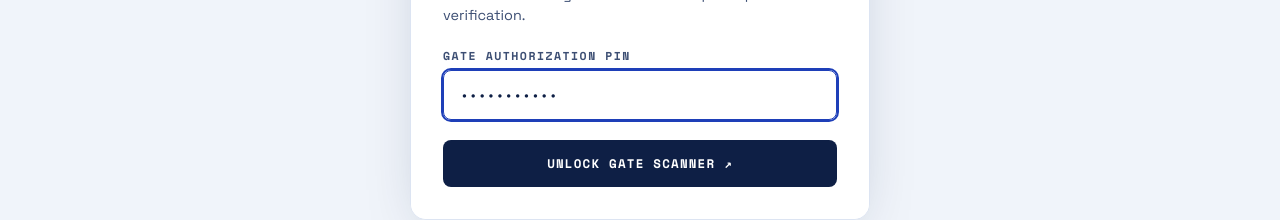
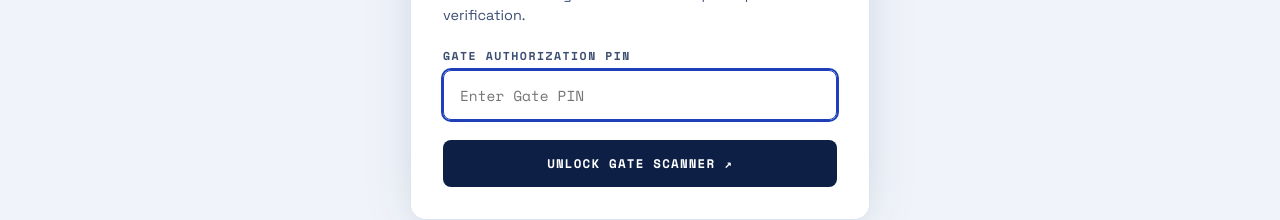
Before and after one commit to strixdominator/chronos-fest-portal, a Next.js app: page /scanner in a window 1280 px wide. Shown: the part 506-726 px from the top of the page. Built offline with nearby package versions, Linux system fonts and the light colour scheme.

Commit message:
security(scanner): remove default PIN values and all PIN hint text

```diff
--- a/src/app/api/scan/route.ts
+++ b/src/app/api/scan/route.ts
@@ -19,7 +19,7 @@ export async function POST(request: NextRequest) {
         {
           success: false,
           status: 'UNAUTHORIZED',
-          message: 'Access Denied: Invalid or missing Gate Authorization PIN. Enter "milan#entry" to authorize.',
+          message: 'Access Denied: Invalid or missing Gate Authorization PIN.',
           error: 'Access Denied: Invalid or missing Gate Authorization PIN.'
         },
         { status: 401 }
--- a/src/app/scanner/page.tsx
+++ b/src/app/scanner/page.tsx
@@ -38,7 +38,7 @@ interface ScanPreviewData {
 
 export default function GateScannerPage() {
   const [isAuthenticated, setIsAuthenticated] = useState(false);
-  const [pin, setPin] = useState('milan#entry');
+  const [pin, setPin] = useState('');
   const [pinError, setPinError] = useState('');
   const [volunteerName, setVolunteerName] = useState('Gate Security');
 
@@ -47,9 +47,6 @@ export default function GateScannerPage() {
     if (savedPin) {
       setPin(savedPin.trim().replace(/^["']|["']$/g, ''));
       setIsAuthenticated(true);
-    } else {
-      // Default to standard pass for seamless access
-      setPin('milan#entry');
     }
   }, []);
 
@@ -140,7 +137,7 @@ export default function GateScannerPage() {
       setPinError('');
       sessionStorage.setItem('dbit_scanner_pin', cleanedPin);
     } else {
-      setPinError('Access Denied: Invalid Gate Authorization PIN. (Default: milan#entry)');
+      setPinError('Access Denied: Invalid Gate Authorization PIN.');
     }
   };
 
@@ -239,7 +236,7 @@ export default function GateScannerPage() {
     setScanResult(null);
     setScanPreview(null);
 
-    const activePin = (pin || sessionStorage.getItem('dbit_scanner_pin') || 'milan#entry').trim().replace(/^["']|["']$/g, '');
+    const activePin = (pin || sessionStorage.getItem('dbit_scanner_pin') || '').trim().replace(/^["']|["']$/g, '');
 
     try {
       const res = await fetch('/api/scan', {
@@ -307,7 +304,7 @@ export default function GateScannerPage() {
     if (!scanPreview || admitting) return;
     setAdmitting(true);
 
-    const activePin = (pin || sessionStorage.getItem('dbit_scanner_pin') || 'milan#entry').trim().replace(/^["']|["']$/g, '');
+    const activePin = (pin || sessionStorage.getItem('dbit_scanner_pin') || '').trim().replace(/^["']|["']$/g, '');
 
     try {
       const res = await fetch('/api/scan', {
```
